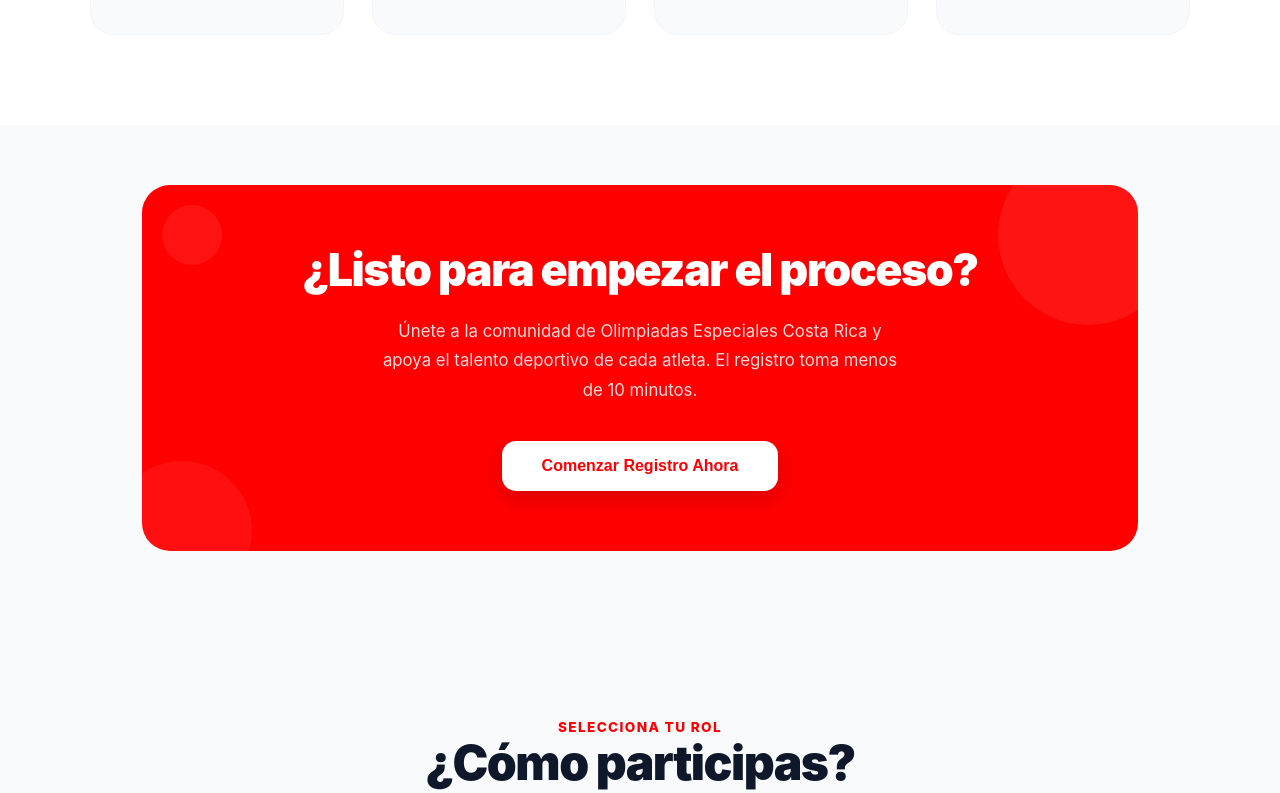
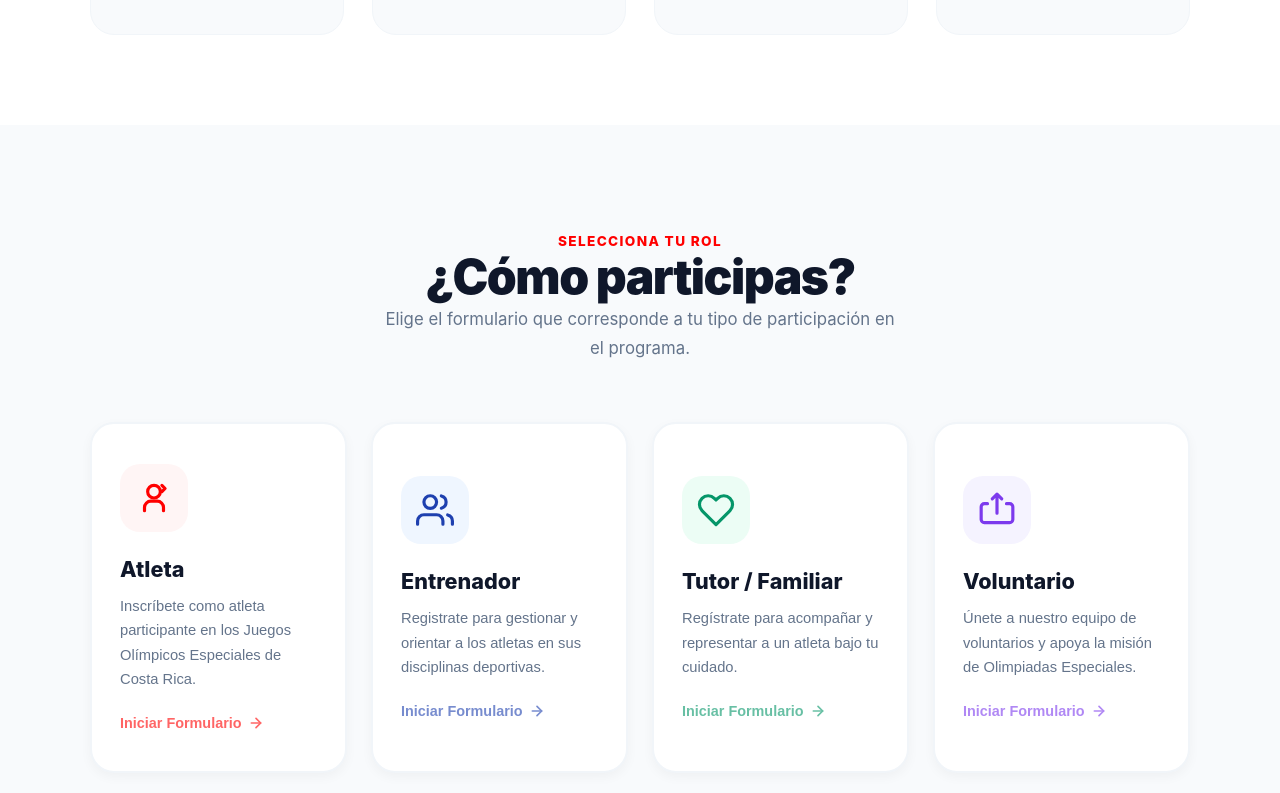
Before and after one commit to Carlosfwd86/OlimpiadasEspeciales_CostaRica, a React (Vite) app in the folder Olimpiadas_Especiales/: page /plataforma-registro in a window 1280 px wide. Shown: the part 1207-2000 px from the top of the page. Built offline with nearby package versions, Linux system fonts and the light colour scheme.

Commit message:
quite una parde de inscribirse

```diff
--- a/Olimpiadas_Especiales/src/components/Navbar.jsx
+++ b/Olimpiadas_Especiales/src/components/Navbar.jsx
@@ -31,7 +31,6 @@ const Navbar = () => {
   const irAlInicio = () => navegar("/");
   const irANosotros = () => navegar("/nosotros");
   const irAEventos = () => navegar("/eventos");
-  const irAVoluntarios = () => navegar("/voluntarios");
   const irAContacto = () => navegar("/contacto");
   const irALogin = () => navegar("/login");
   const irARegistro = () => navegar("/registro");
@@ -56,7 +55,6 @@ const Navbar = () => {
           <li className="enlace_nav" onClick={irAlInicio}>INICIO</li>
           <li className="enlace_nav" onClick={irANosotros}>NOSOTROS</li>
           <li className="enlace_nav" onClick={irAEventos}>EVENTOS</li>
-          <li className="enlace_nav" onClick={irAVoluntarios}>VOLUNTARIOS</li>
           <li className="enlace_nav" onClick={irAContacto}>CONTÁCTANOS</li>
           <li
             className="enlace_nav"
--- a/Olimpiadas_Especiales/src/pages/PlataformaRegistroPage.jsx
+++ b/Olimpiadas_Especiales/src/pages/PlataformaRegistroPage.jsx
@@ -303,63 +303,6 @@ function PlataformaRegistroPage() {
         </div>
       </section>
 
-      {/* CTA INTERMEDIO */}
-      <section style={{ padding: '60px 24px', background: '#f8fafc' }}>
-        <div style={{
-          maxWidth: '900px',
-          margin: '0 auto',
-          background: '#FF0000',
-          borderRadius: '28px',
-          padding: '60px 48px',
-          textAlign: 'center',
-          position: 'relative',
-          overflow: 'hidden',
-        }}>
-          {/* Círculos decorativos */}
-          <div style={{ position:'absolute', top:'-40px', right:'-40px', width:'180px', height:'180px', borderRadius:'50%', background:'rgba(255,255,255,0.08)', pointerEvents:'none' }} />
-          <div style={{ position:'absolute', bottom:'-50px', left:'-30px', width:'140px', height:'140px', borderRadius:'50%', background:'rgba(255,255,255,0.06)', pointerEvents:'none' }} />
-          <div style={{ position:'absolute', top:'20px', left:'20px', width:'60px', height:'60px', borderRadius:'50%', background:'rgba(255,255,255,0.07)', pointerEvents:'none' }} />
-
-          <h2 style={{
-            color: '#ffffff',
-            fontSize: 'clamp(1.8rem, 4vw, 2.8rem)',
-            fontWeight: '900',
-            letterSpacing: '-1.5px',
-            margin: '0 0 20px',
-            lineHeight: '1.15',
-          }}>
-            ¿Listo para empezar el proceso?
-          </h2>
-          <p style={{
-            color: 'rgba(255,255,255,0.85)',
-            fontSize: '1.05rem',
-            lineHeight: '1.75',
-            maxWidth: '520px',
-            margin: '0 auto 36px',
-          }}>
-            Únete a la comunidad de Olimpiadas Especiales Costa Rica y apoya el talento deportivo de cada atleta. El registro toma menos de 10 minutos.
-          </p>
-          <button
-            onClick={() => document.getElementById('roles-section').scrollIntoView({ behavior: 'smooth' })}
-            style={{
-              background: '#ffffff',
-              color: '#FF0000',
-              border: 'none',
-              padding: '16px 40px',
-              borderRadius: '14px',
-              fontSize: '1rem',
-              fontWeight: '800',
-              cursor: 'pointer',
-              transition: 'all 0.25s ease',
-              boxShadow: '0 8px 20px rgba(0,0,0,0.15)',
-            }}
-            onMouseEnter={e => { e.currentTarget.style.transform = 'translateY(-3px)'; e.currentTarget.style.boxShadow = '0 14px 28px rgba(0,0,0,0.2)'; }}
-            onMouseLeave={e => { e.currentTarget.style.transform = 'translateY(0)'; e.currentTarget.style.boxShadow = '0 8px 20px rgba(0,0,0,0.15)'; }}
-          >
-            Comenzar Registro Ahora
-          </button>
-        </div>
-      </section>
 
       {/* ROLES - SELECTOR */}
       <section id="roles-section" style={{ padding: '90px 24px', background: '#f8fafc' }}>
```
